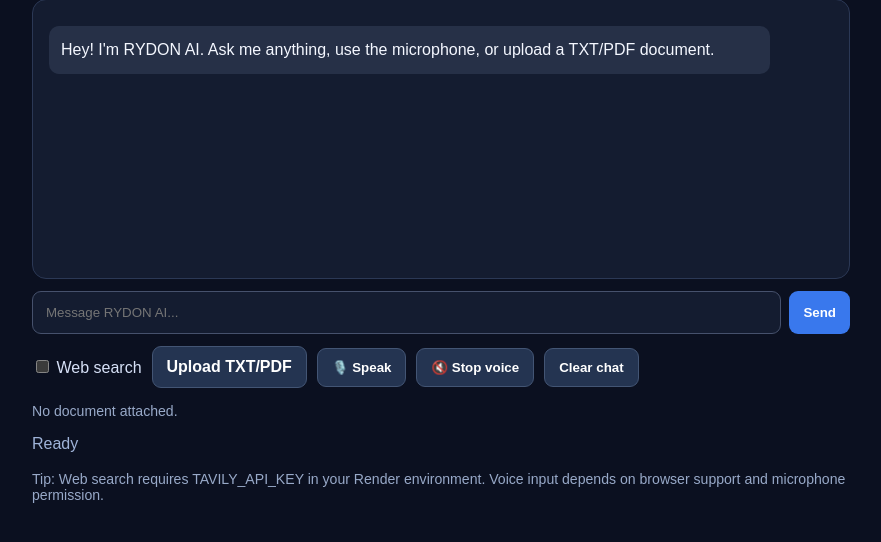
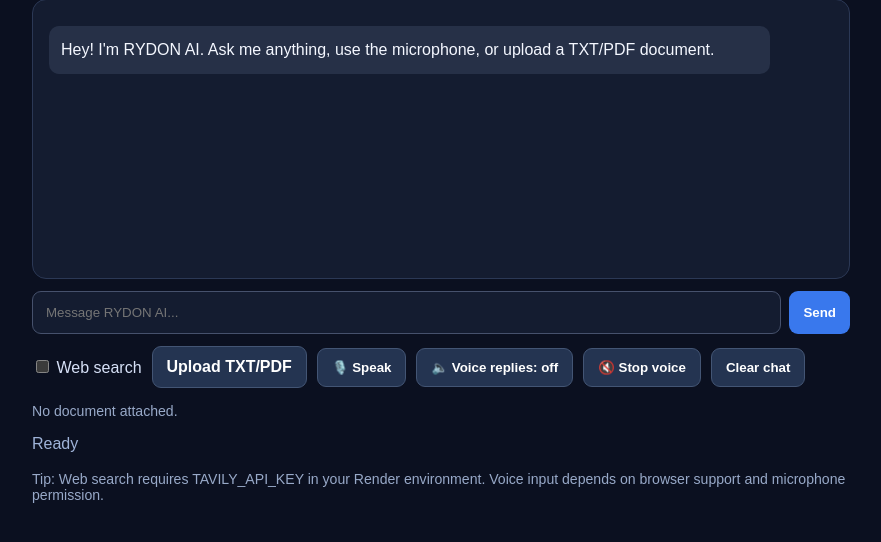
Before and after one commit to RYDON757/rydon-ai-2., a Flask app: page / in a window 1280 px wide. Shown: the part 139-681 px from the top of the page, without its empty margins (199-1080 px from the left). Run offline with Flask 3, Linux system fonts and the light colour scheme.

Commit message:
Add a clear toggle for spoken AI replies

```diff
--- a/templates/index.html
+++ b/templates/index.html
@@ -60,6 +60,7 @@
     <label class="file-label" for="file">Upload TXT/PDF</label>
     <input id="file" type="file" accept=".txt,.pdf,text/plain,application/pdf">
     <button id="voice" type="button">🎙️ Speak</button>
+    <button id="replyVoice" type="button">🔈 Voice replies: off</button>
     <button id="stopVoice" type="button">🔇 Stop voice</button>
     <button id="clear" type="button">Clear chat</button>
   </div>
@@ -76,6 +77,7 @@
     const fileStatus = document.getElementById('fileStatus');
     const webSearch = document.getElementById('webSearch');
     const voiceButton = document.getElementById('voice');
+    const replyVoiceButton = document.getElementById('replyVoice');
     const stopVoiceButton = document.getElementById('stopVoice');
     const STORAGE_KEY = 'rydon_ai_history_v2';
     let history = [];
@@ -197,10 +199,10 @@
       status.textContent = 'Voice playback stopped.';
     });
 
-    // Enable spoken replies by clicking the voice control twice or using this shortcut.
-    voiceButton.addEventListener('dblclick', () => {
-      window.rydonSpeakReplies = true;
-      status.textContent = 'Spoken replies enabled. Click Stop voice to disable.';
+    replyVoiceButton.addEventListener('click', () => {
+      window.rydonSpeakReplies = !window.rydonSpeakReplies;
+      replyVoiceButton.textContent = window.rydonSpeakReplies ? '🔊 Voice replies: on' : '🔈 Voice replies: off';
+      status.textContent = window.rydonSpeakReplies ? 'Spoken replies enabled.' : 'Spoken replies disabled.';
     });
 
     document.getElementById('clear').addEventListener('click', () => {
```
